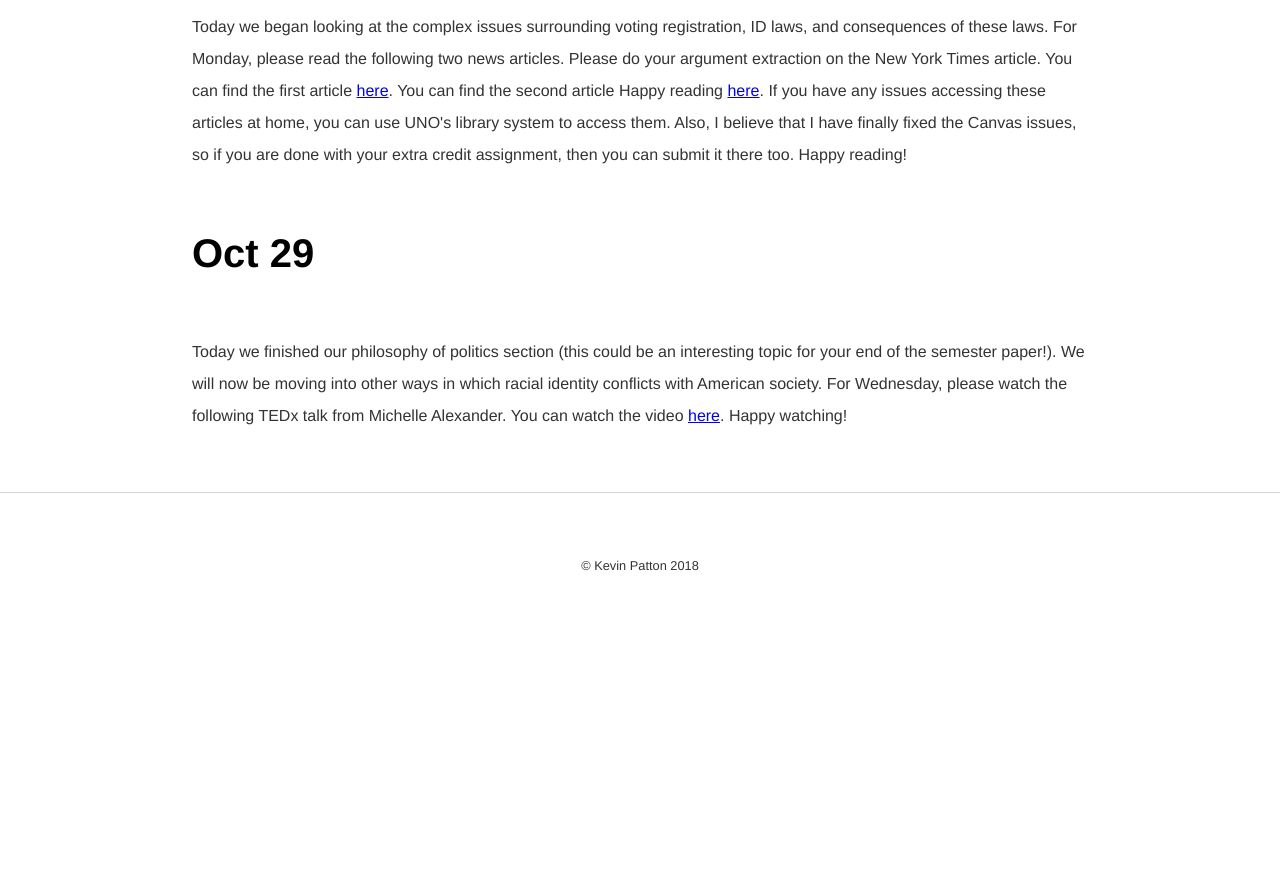
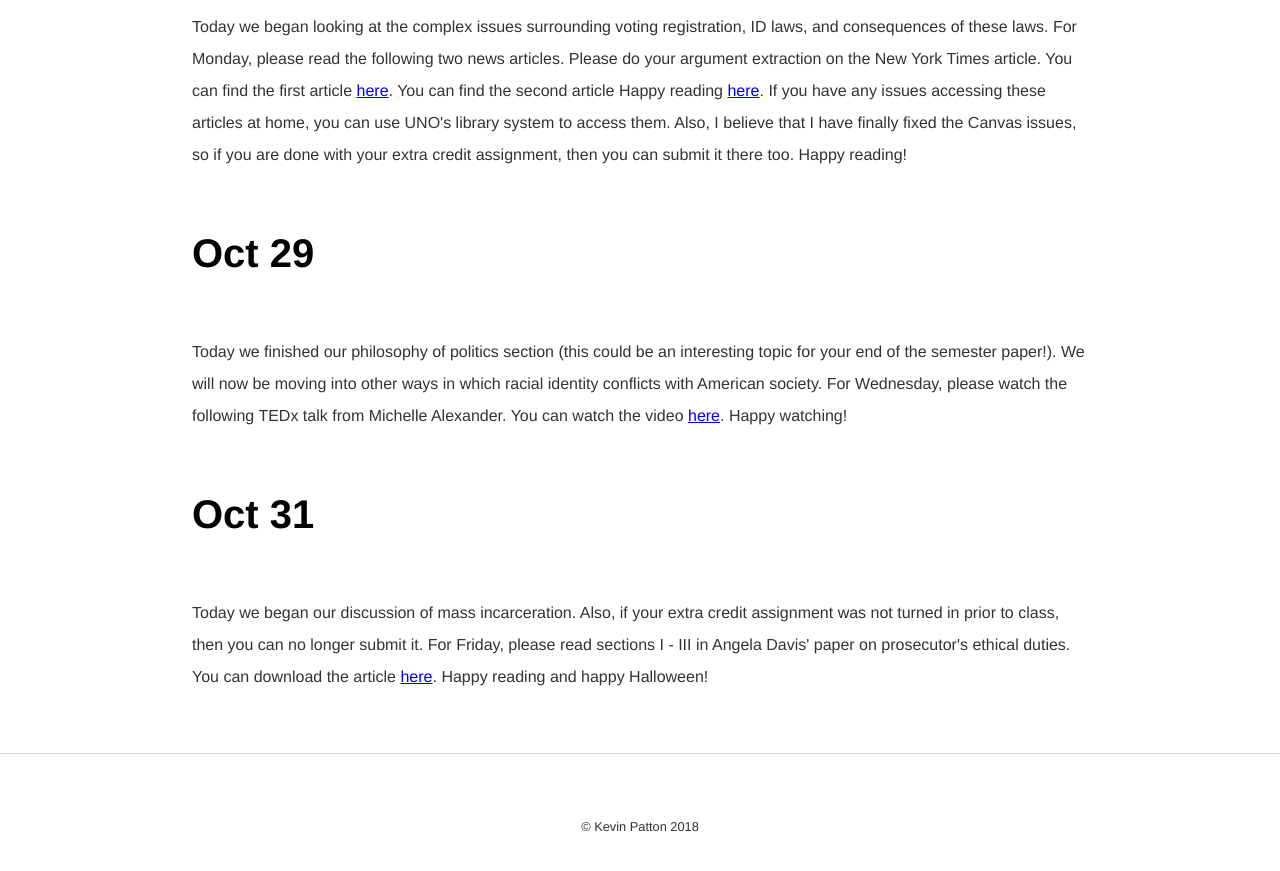
Before and after one commit to kevinjpatton/kevinjpatton.github.io, a Jekyll site: the page built from teaching/phil1020/index.html, in a window 1280 px wide and 900 px high, scrolled down 6070 px. Shown: the top 871 px of the window. Built offline with Jekyll 4.4.1, drawn with Linux system fonts in a browser that asks for light colours; Markdown is read by kramdown in place of the engine named in the settings; before the commit the page ends 6709 px from its top, so only the background shows below that.

Commit message:
Update index.html

```diff
--- a/teaching/phil1020/index.html
+++ b/teaching/phil1020/index.html
@@ -53,3 +53,5 @@
 <p>Today we began looking at the complex issues surrounding voting registration, ID laws, and consequences of these laws.  For Monday, please read the following two news articles.  Please do your argument extraction on the New York Times article.  You can find the first article <a href=https://www.politico.com/story/2012/07/cornyn-calls-shame-on-holder-078417 target="_blank">here</a>.  You can find the second article   Happy reading <a href=https://www.nytimes.com/2016/09/17/us/some-republicans-acknowledge-leveraging-voter-id-laws-for-political-gain.html target="_blank">here</a>.  If you have any issues accessing these articles at home, you can use UNO's library system to access them.  Also, I believe that I have finally fixed the Canvas issues, so if you are done with your extra credit assignment, then you can submit it there too.  Happy reading!</p>
 <h1>Oct 29</h1>
 <p>Today we finished our philosophy of politics section (this could be an interesting topic for your end of the semester paper!).  We will now be moving into other ways in which racial identity conflicts with American society.  For Wednesday, please watch the following TEDx talk from Michelle Alexander.  You can watch the video <a href=https://youtu.be/SQ6H-Mz6hgw target="_blank">here</a>.  Happy watching!</p>
+<h1>Oct 31</h1>
+<p>Today we began our discussion of mass incarceration.  Also, if your extra credit assignment was not turned in prior to class, then you can no longer submit it.  For Friday, please read sections I - III in Angela Davis' paper on prosecutor's ethical duties.  You can download the article <a href=/teaching/phil1020/ProsecutorsDuty.pdf.pdf	target="_blank">here</a>.  Happy reading and happy Halloween!</p>
```
